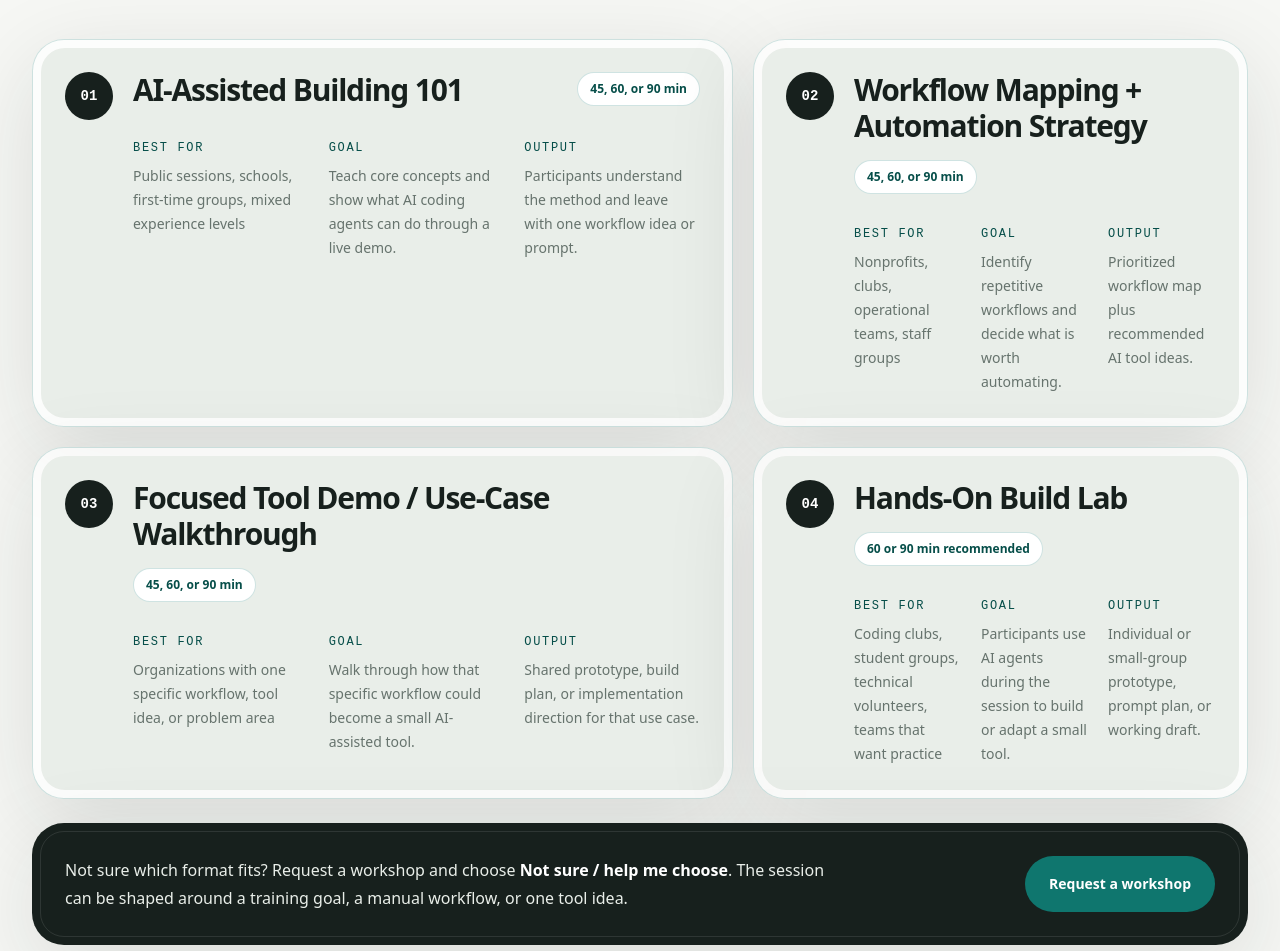
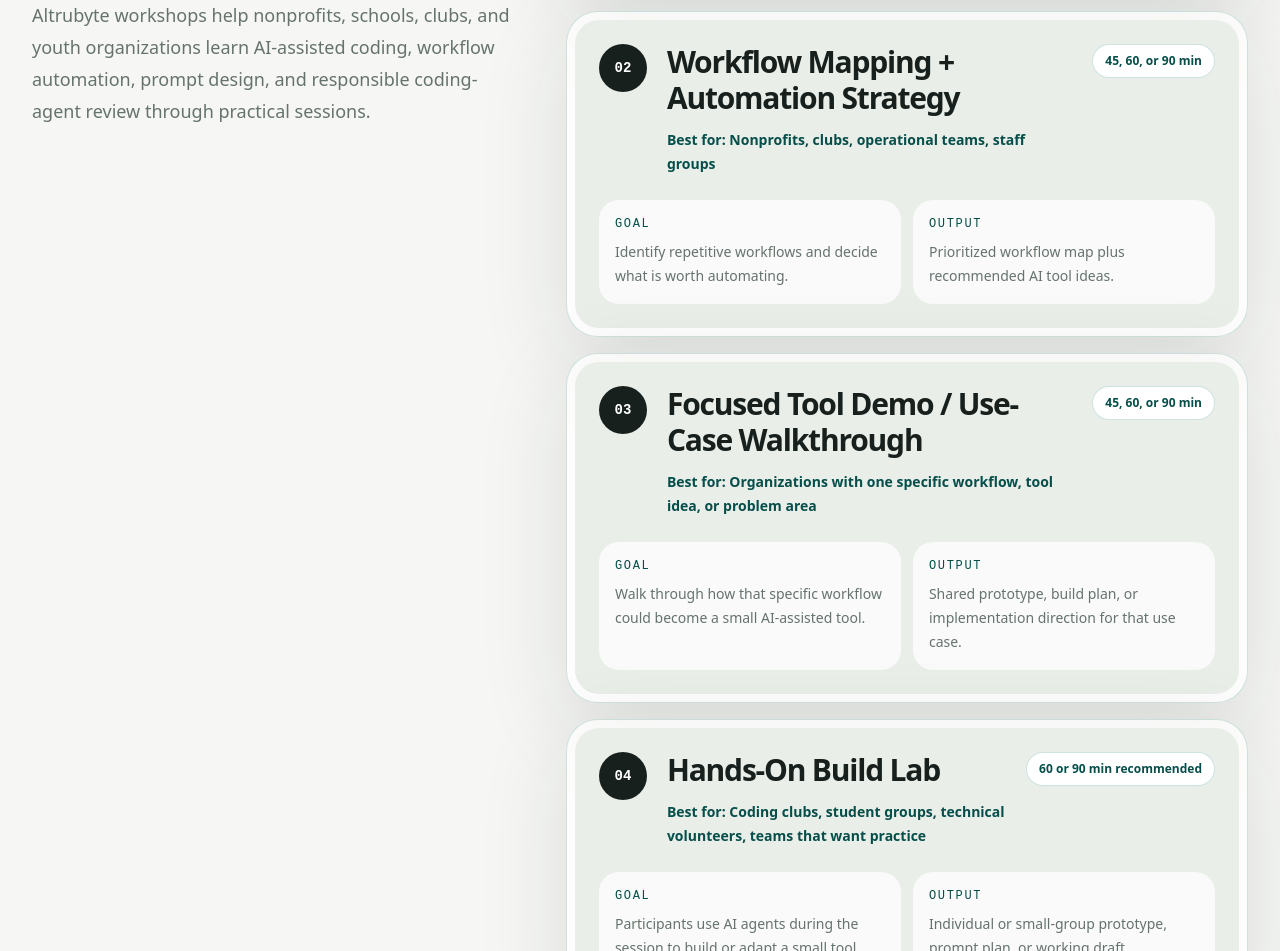
Before and after one commit to BaconMan1168/altrubyte, a Next.js app: page / in a window 1280 px wide. Shown: the part 2441-3392 px from the top of the page. Built offline with nearby package versions, Linux system fonts and the light colour scheme.

Commit message:
feat: connect workshop form links

```diff
--- a/app/page.tsx
+++ b/app/page.tsx
@@ -1,8 +1,8 @@
 import Image from "next/image";
 import { MotionAnchor, Reveal } from "./components/reveal";
 
-const hostWorkshopUrl = "#replace-with-host-workshop-google-form";
-const joinWorkshopUrl = "#replace-with-join-workshop-google-form";
+const hostWorkshopUrl = "https://forms.gle/Vf4NGPxwYyHvw29s8";
+const joinWorkshopUrl = "https://forms.gle/94k6iVPZ2uBf8VVy5";
 
 const workshopFormat = [
   "Free sessions",
@@ -253,60 +253,49 @@ function WhatWeTeach() {
 
 function WorkshopPaths() {
   return (
-    <section id="workshops" className="px-4 py-20 md:px-8 md:py-32">
-      <div className="mx-auto max-w-7xl">
-        <Reveal className="grid gap-8 md:grid-cols-[0.85fr_1.15fr] md:items-end">
-          <div>
+    <section id="workshops" className="px-4 py-20 md:px-8 md:py-28">
+      <div className="mx-auto grid max-w-7xl gap-10 lg:grid-cols-[0.42fr_0.58fr] lg:items-start">
+        <Reveal className="lg:sticky lg:top-32">
+          <div className="max-w-2xl">
             <p className="mb-5 inline-flex rounded-full border border-[color:var(--ring)] bg-[color:var(--surface)]/70 px-4 py-2 text-xs font-semibold uppercase tracking-[0.16em] text-[color:var(--accent-strong)]">
               Workshop paths
             </p>
-            <h2 className="max-w-3xl text-4xl font-semibold tracking-[-0.05em] md:text-6xl">
+            <h2 className="text-4xl font-semibold tracking-[-0.05em] md:text-6xl">
               Pick the AI workshop format around the work in front of you.
             </h2>
+            <p className="mt-6 text-lg leading-8 text-[color:var(--muted)]">
+              Altrubyte workshops help nonprofits, schools, clubs, and youth
+              organizations learn AI-assisted coding, workflow automation, prompt
+              design, and responsible coding-agent review through practical sessions.
+            </p>
           </div>
-          <p className="max-w-2xl text-lg leading-8 text-[color:var(--muted)]">
-            Altrubyte workshops help nonprofits, schools, clubs, and youth organizations
-            learn AI-assisted coding, workflow automation, prompt design, and responsible
-            coding-agent review through practical sessions.
-          </p>
         </Reveal>
 
-        <div className="mt-12 grid gap-4 md:grid-cols-12 md:gap-5">
+        <div>
+          <div className="grid gap-4">
             {workshopPaths.map((path, index) => (
-            <Reveal
-              key={path.title}
-              delay={index * 0.05}
-              className={[
-                "group",
-                index % 2 === 0 ? "md:col-span-7" : "md:col-span-5",
-              ].join(" ")}
-            >
-              <article className="h-full rounded-[2rem] border border-[color:var(--ring)] bg-[color:var(--surface)]/68 p-2 shadow-[0_24px_90px_var(--shadow)] transition duration-700 ease-[cubic-bezier(0.16,1,0.3,1)] group-hover:-translate-y-1">
-                <div className="grid h-full gap-5 rounded-[calc(2rem-0.5rem)] bg-[color:var(--surface-muted)] p-5 md:grid-cols-[auto_1fr] md:p-6">
-                  <div className="flex md:block">
+              <Reveal key={path.title} delay={index * 0.05} className="group">
+                <article className="rounded-[2rem] border border-[color:var(--ring)] bg-[color:var(--surface)]/68 p-2 shadow-[0_24px_90px_var(--shadow)] transition duration-700 ease-[cubic-bezier(0.16,1,0.3,1)] group-hover:-translate-y-1">
+                  <div className="rounded-[calc(2rem-0.5rem)] bg-[color:var(--surface-muted)] p-5 md:p-6">
+                    <div className="grid gap-5 md:grid-cols-[auto_1fr_auto] md:items-start">
                       <span className="grid h-12 w-12 place-items-center rounded-full bg-[color:var(--text)] font-mono text-sm font-semibold text-[color:var(--surface)]">
                         {String(index + 1).padStart(2, "0")}
                       </span>
-                  </div>
                       <div>
-                    <div className="flex flex-wrap items-start justify-between gap-4">
-                      <h3 className="max-w-xl text-2xl font-semibold tracking-[-0.04em] md:text-3xl">
+                        <h3 className="max-w-2xl text-2xl font-semibold tracking-[-0.04em] md:text-3xl">
                           {path.title}
                         </h3>
-                      <span className="rounded-full border border-[color:var(--ring)] bg-[color:var(--surface)] px-3 py-2 text-xs font-semibold text-[color:var(--accent-strong)]">
+                        <p className="mt-3 max-w-2xl text-sm font-semibold leading-6 text-[color:var(--accent-strong)]">
+                          Best for: {path.bestFor}
+                        </p>
+                      </div>
+                      <span className="w-fit rounded-full border border-[color:var(--ring)] bg-[color:var(--surface)] px-3 py-2 text-xs font-semibold text-[color:var(--accent-strong)]">
                         {path.length}
                       </span>
                     </div>
-                    <dl className="mt-8 grid gap-5 sm:grid-cols-3">
-                      <div>
-                        <dt className="font-mono text-xs uppercase tracking-[0.14em] text-[color:var(--accent-strong)]">
-                          Best for
-                        </dt>
-                        <dd className="mt-2 text-sm leading-6 text-[color:var(--muted)]">
-                          {path.bestFor}
-                        </dd>
-                      </div>
-                      <div>
+
+                    <dl className="mt-6 grid gap-3 md:grid-cols-2">
+                      <div className="rounded-[1.25rem] bg-[color:var(--surface)]/72 p-4">
                         <dt className="font-mono text-xs uppercase tracking-[0.14em] text-[color:var(--accent-strong)]">
                           Goal
                         </dt>
@@ -314,7 +303,7 @@ function WorkshopPaths() {
                           {path.goal}
                         </dd>
                       </div>
-                      <div>
+                      <div className="rounded-[1.25rem] bg-[color:var(--surface)]/72 p-4">
                         <dt className="font-mono text-xs uppercase tracking-[0.14em] text-[color:var(--accent-strong)]">
                           Output
                         </dt>
@@ -324,20 +313,22 @@ function WorkshopPaths() {
                       </div>
                     </dl>
                   </div>
-                </div>
                 </article>
               </Reveal>
             ))}
           </div>
 
-        <Reveal delay={0.18} className="mt-6">
-          <div className="rounded-[2rem] bg-[color:var(--text)] p-2 text-[color:var(--surface)] shadow-[0_24px_90px_var(--shadow)]">
-            <div className="grid gap-5 rounded-[calc(2rem-0.5rem)] border border-white/10 p-5 md:grid-cols-[1fr_auto] md:items-center md:p-6">
-              <p className="max-w-3xl text-base leading-7 text-[color:var(--surface-muted)]">
+          <Reveal delay={0.18} className="mt-5">
+            <div className="rounded-[2rem] bg-[color:var(--surface)]/76 p-2 shadow-[0_24px_90px_var(--shadow)]">
+              <div className="grid gap-5 rounded-[calc(2rem-0.5rem)] bg-[color:var(--surface-muted)] p-5 md:grid-cols-[1fr_auto] md:items-center md:p-6">
+                <p className="max-w-3xl text-base leading-7 text-[color:var(--text)]">
                   Not sure which format fits? Request a workshop and choose
-                <span className="font-semibold text-white"> Not sure / help me choose</span>.
-                The session can be shaped around a training goal, a manual workflow, or one
-                tool idea.
+                  <span className="font-bold text-[color:var(--text)] underline decoration-[color:var(--accent)] decoration-2 underline-offset-4">
+                    {" "}
+                    Not sure / help me choose
+                  </span>
+                  . The session can be shaped around a training goal, a manual workflow, or
+                  one tool idea.
                 </p>
                 <MotionAnchor
                   href={hostWorkshopUrl}
@@ -351,6 +342,7 @@ function WorkshopPaths() {
               </div>
             </div>
           </Reveal>
+        </div>
       </div>
     </section>
   );
```
Lines whose indentation alone changed are shown as unchanged.
